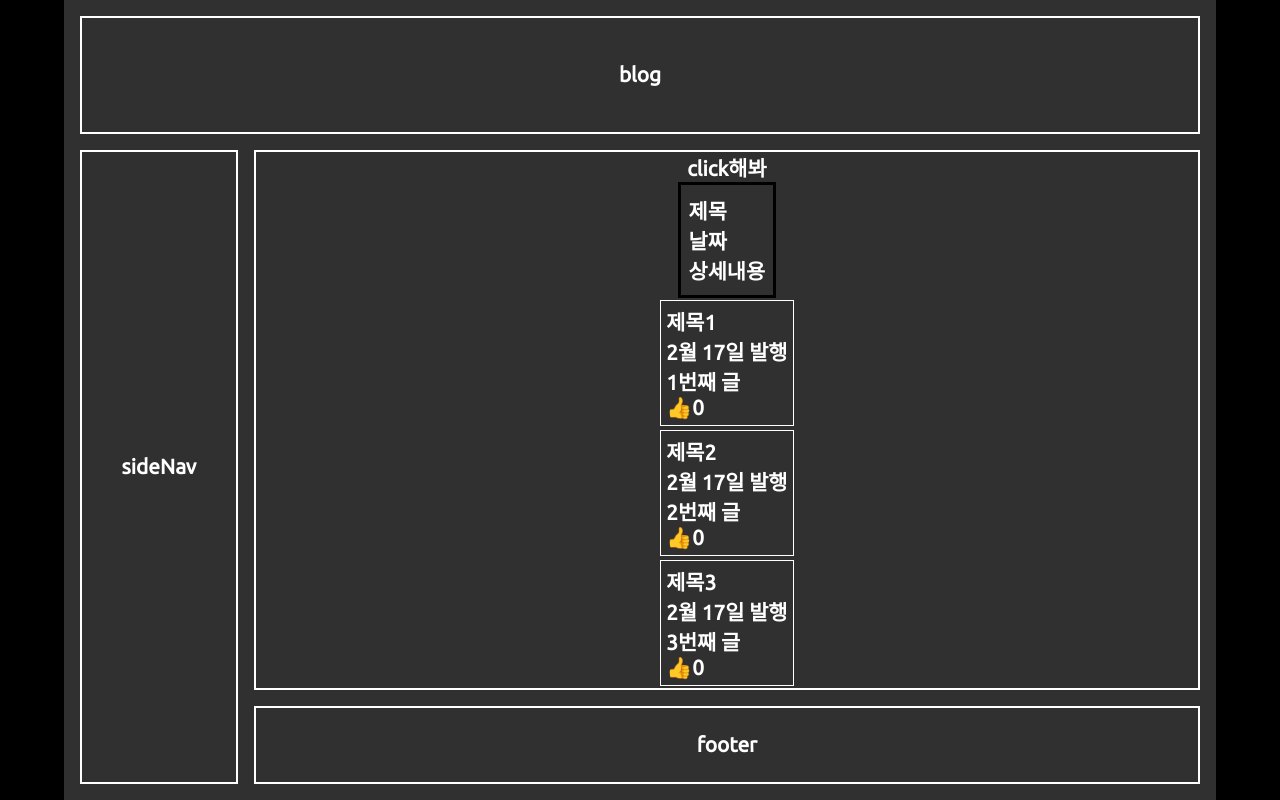
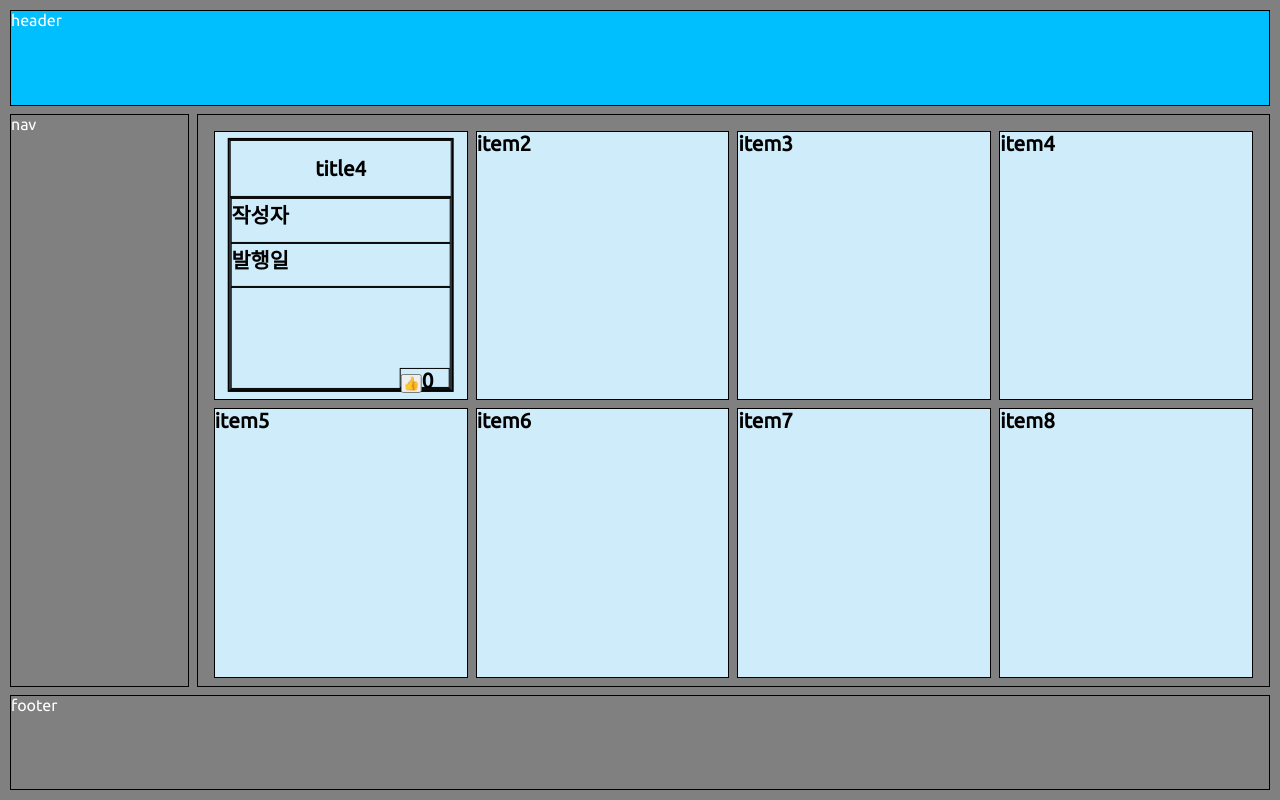
Before and after one commit to jisung24/react-library, a React (Create React App) app in the folder stupping/: page / in a window 1280 px wide. Built offline with nearby package versions, Linux system fonts and the light colour scheme.

Commit message:
blog layout

```diff
--- a/stupping/src/App.css
+++ b/stupping/src/App.css
@@ -1,82 +1,146 @@
 @import url('https://fonts.googleapis.com/css2?family=Ubuntu&display=swap');
+
 *{
   margin : 0;
   padding : 0;
   box-sizing: border-box;
-  font-family: 'Ubuntu', sans-serif;
-  color : white;
 }
 html,body{
   width : 100vw;
   height : 100vh;
 }
-body{
-  position : relative;
-  background-color: black;
-}
+
+
+/* web entire container */
 .container{
-  width : 90vw;
+  font-family: 'Ubuntu', sans-serif;
+  width : 100vw;
   height : 100vh;
-  margin : 0 auto;
-  background-color: rgb(49, 48, 48);
+  /* main에다가 scroll 넣어서 contents들이 더 올 수 있게! */
   display : grid;
   grid-template-columns: 1fr 6fr;
-  grid-template-rows: 1.5fr 6fr 1fr;
+  grid-template-rows: 1fr 6fr 1fr;
   grid-template-areas:
   "header header"
   "nav main"
-  "nav footer";
-  grid-gap : 2vh;
+  "footer footer";
+  grid-gap : 1vh;
+  padding : 10px;
+  background-color: gray;
+}
+/* header */
+.header{
+  grid-area: header;
+}
+
+/* navigation */
+.nav{
+  grid-area: nav;
+}
+
+/* main content */
+.main{
+  grid-area: main;
+
+  display : grid;
+  grid-template-columns: repeat(4, 1fr);
+  grid-auto-rows: 50%;
+  grid-gap : 1vh;
   padding : 2vh;
+  overflow-y: scroll;
+}
+.main > .item{
+  border : 1px solid black;
+  background-color: rgb(206, 236, 249);
+  color : black;
+  font-size : 1.3rem;
+  font-weight : 800;
+  position : relative;
+}
 
+/* item layout */
+.item > .item__container{
+  position : relative;
+  left : 50%;
+  top : 50%;
+  transform : translate(-50%, -50%);
+  border : 2px solid black;
+  width : 90%;
+  height : 95%;
+  display : flex;
+  flex-direction: column;
 }
-.container > *{
-  border : 2px solid white;
+.item__container > *{
+  border : 1px solid black;
+}
+.item__title__box{
+  flex-grow : 2;
   display : flex;
   justify-content: center;
   align-items: center;
-  font-size : 1.3rem;
   font-weight : 800;
-
 }
-.header{
-  grid-area : header;
-}
-
-.side__nav{
-  grid-area: nav;
-}
-
-.main{
-  grid-area: main;
+.item__content__box{
+  flex-grow : 8;
+  display : flex;
   flex-direction: column;
 }
-.main > .list{
-  border : 1px solid white;
-  width : fit-content;
-  height : fit-content;
-  padding : 5px 5px;
-  margin : 2px 0;
+.item__content__box > *{
+  border : 1px solid black;
 }
-.main .likebtn{
-  cursor: pointer;
+.item__content__box > .blog__user{
+  flex-grow : 1;
 }
+.item__content__box > .blog__date{
+  flex-grow : 1;
+}
+.item__content__box > .blog__content{
+  flex-grow: 8;
+  position : relative;
+}
+/* 좋아요 버튼 */
+.blog__content > .like__button{
+  position : absolute;
+  right : 0;
+  bottom : 0;
+  width : 50px;
+  height : 20px;
+  border : 1px solid black;
+}
+/* footer content */
 .footer{
   grid-area: footer;
 }
+.container > *{
+  border : 1px solid black;
+  color : white;
+}
 
-/* component css */
-.posts{
-  border : 3px solid black;
-  padding : 10px 8px;
-}
-@media screen and (max-width : 1200px) {
-  .container{
-    grid-template-rows: 1.5fr 1fr 6fr 1fr;
-    grid-template-areas:
-    "header header"
-    "nav nav"
-    "main main"
-    "footer footer";
+/* 반응형 3개 분기점 */
+
+/* pc(desktop) 1024px이상~ */
+@media screen and (min-width : 1024px) {
+  .header{
+    background-color: deepskyblue;
   }
 }
+
+
+/* tablet 세로 ~ tablet가로 (768px - 1024px) */
+@media screen and (min-width:768px) and (max-width:1023px){
+  /* main안의 item들 재배치! 3columns로 */
+ .main{
+  grid-template-columns: repeat(3, 1fr);
+  grid-auto-rows: 50%;
+  overflow-y: scroll;
+ }
+}
+
+/* mobile 가로 && 세로 (~ 767px) */
+@media screen and (max-width : 767px) {
+  .main{
+    grid-template-columns: repeat(2, 1fr);
+    grid-auto-rows: 50%;
+    overflow-y: scroll;
+   }
+}
--- a/stupping/src/App.js
+++ b/stupping/src/App.js
@@ -1,94 +1,60 @@
 /* eslint-disable */
 import logo from './logo.svg';
 import './App.css';
-import { useState } from "react";
-function App() {
+import { useState } from 'react';
+function App(){
+  let firstTitle = "hello";
+  // blog database => 글 제목, 작성자, 발행일, content => 이렇게 4개!
+  let [ title, titleChange ] = useState(["title4", "title1"]); // 단일 data state에 넣기!(거의 쓸 일 없겠지..)
+  // 2번째 변수는 state변경을 도와주는 함수!! => 왜냐면 값이 계속 변하니까!! 서버 data에 따라서...
+  // useState("title1"); => ["title1", 함수]; ==> 이렇게 사실상 배열이다.
+  // 저 length가 2인 배열을 각 title, titleChange 라는 2개의 변수에다가 각각 담아줌.
 
-  let [title, titleChange] = useState(["제목1", "제목2", "제목3"]);
-  // title은 배열이니까... 이 title배열을 map함수 안에 갖다 써주면 돼!
-  // 그럼 map은 모든 배열에서 발동 가능하니까 써줄 수 있음.
+  // useState(["title0", "title1"]);는 [ ["title0", "title1"], 함수] => 2차원배열!
+  // state는 state안에 변수만 바꿔주면 이 state를 사용하고 있는 모든 html { state변수 }들이
+  // 자동으로 재랜더링이 된다.
+  let [likeNumber, likeFunction ] = useState([0]);
+  let [likeButton, likeButtonFunction ] = useState(['👍','👍','👍','👍']);
+  return(
+    <div className="container">
+      <header className="header">header</header>
+      <nav className="nav">nav</nav>
+      <main className="main">
+        <div className="item item1">
+          <div className="item__container">
+            <div className="item__title__box">
+              <h4 className="title">{ title[0] }</h4>
+            </div>
+            <div className="item__content__box">
+              <div className="blog__user">작성자</div>
+              <div className="blog__date">발행일</div>
+              <div className="blog__content">
+                <div className="like__button">
+                  <button className="like" onClick={() => {
+                    likeFunction(likeNumber + 1);
+                  }}>{ likeButton[0] }</button>
+                  <span className="like__count">
+                    {likeNumber[0]}
+                    {/* 상자의 개수만큼 이것도 변수를 가져와야함! 서버에서! */}
+                  </span>
+                </div>
+              </div>
 
-  let [like, likeChange] = useState(["👍", "👍", "👍"]);
-  // 글의 수 만큼 state를 담아준다... => 하나로 만들면 하나 누르면 다른거까지 좋아요 click됨.
-  let [likeCount, likeCountChange] = useState([0,0,0]);
-
-  // 동적인 UI현재상태 저장!
-  let [posts, setPosts] = useState(false); //ui현재상태 저장 => 닫힘 or 열림..등등
-  // 숫자로 0 1로 표현해도 문제없음 => 굳이 문자가 아니어도 돼!!
-  // 쉽게 말해서 ui도 state변수에 넣어서 변수처럼 다뤄보자!!!
-  return (
-    <div className="container">
-      <header className="header">blog</header>
-      <nav className="side__nav">sideNav</nav>
-      <main className="main">
-        <p onClick={() => { setPosts(!posts)}}>click해봐</p>
-        {
-          // if문 사용못함.
-          posts === false ? <Posts/> : null
-          // posts state가 닫힘이면 posts출력! 아니면 아무것도 출력하지마.... null
-        }
-        {/** component!! => 코드 간략화 가능, 여러 div간략화.. 이름덕분에 한 눈에 뭔지 알아볼 수 있음.  */}
-        {/* map함수를 사용해서 반복문 쓰기
-        자! 그럼 서버에서 받아온 data의 개수만큼 반복해주고 싶을 때는... ?
-
-        그럼 저 배열대신 state를 사용하면 돼!!!
-        */}
-        {
-
-          title.map((value, index) => {
-            return (
-              <div className="list">
-                <h4>{ value }</h4>
-                <p>2월 17일 발행</p>
-                <p>{index + 1}번째 글</p>
-                <span onClick={() => { likeCountChange(likeCount[index] + 1)}}>{like[index] }</span>
-                <span className="likeCnt">{ likeCount[index] }</span>
-                {/** 어차피 좋아요 수나 title수나 같아서 같은 index활용가능. */}
-              </div>
-            )
-          })
-        }
+            </div>
+          </div>
+        </div>
+        <div className="item item2">item2</div>
+        <div className="item item3">item3</div>
+        <div className="item item4">item4</div>
+        <div className="item item5">item5</div>
+        <div className="item item6">item6</div>
+        <div className="item item7">item7</div>
+        <div className="item item8">item8</div>
+        <div className="item item9">item9</div>
       </main>
       <footer className="footer">footer</footer>
     </div>
-
-
-  );
+  )
 }
 
-// react component만들기!
-// html모델화 시켜서 코드 간략화 가능.
-// 나중에 코드가 너무 길어지면 어떤 div인지 알 수가 없음....
-// - 그러니까 class처럼 그냥 가져다가 쓰자!
-
-// 1. component함수 만들기.
-// 2. return 안에 내가 원하는 반복되는 html담기!
-// 3. jsx문법에다가 <컴포넌트함수명></컴포넌트함수명>
-
-// 컴포넌트 언제써?????
-// - 1. 반복되는 html div코드들... => list들!! => component로 만들기
-      // - 예를들어.. 내 노트북 상품 보여주기 박스들!!!!!!!!!
-// - 2. 큰 페이지들!!
-// -3. 자주 변경되는 html UI들! => 항상 사용은 아닌데.. 그래도 성능상 좋을 수 있음.
-
-// 컴포넌트 문제점!!!
-// - state가져다가 쓸 때 문제생겨!!
-//    - state는 app함수안에 있는데 component는 새로운 함수야! => 다른함수의 변수를 가져다가 써야 함.
-//    -
-
-function Posts(){
-  // 이름은 class처럼 맨 앞 대문자 국룰.
-  return (
-    <div className="posts">
-      <h4>제목</h4>
-      <p>날짜</p>
-      <p>상세내용</p>
-    </div>
-  )
-
-  // 동적인 ui만들기
-  // 1. html,css로 미리 그 디자인을 완성을 시켜놓자!! 일단 보이게...
-  // 2. ui의 현재 상태를 state로 저장
-  // 3. state에 따라 UI가 어떻게 보일지 미리 작성한다.
-}
 export default App;
```
